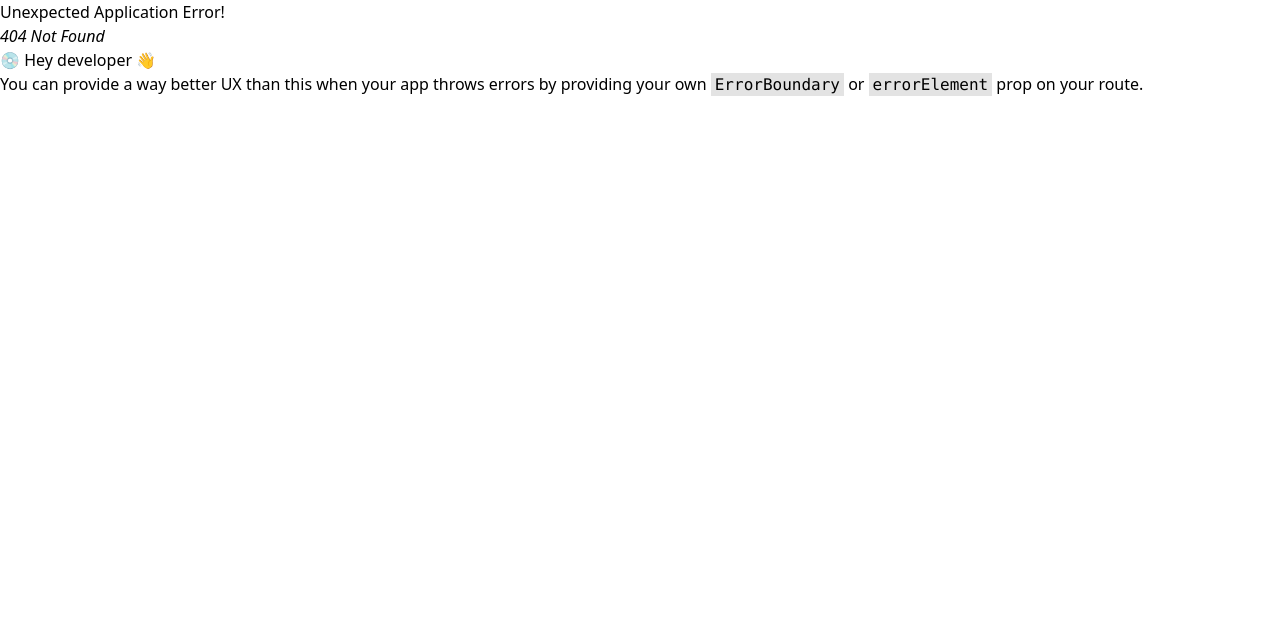
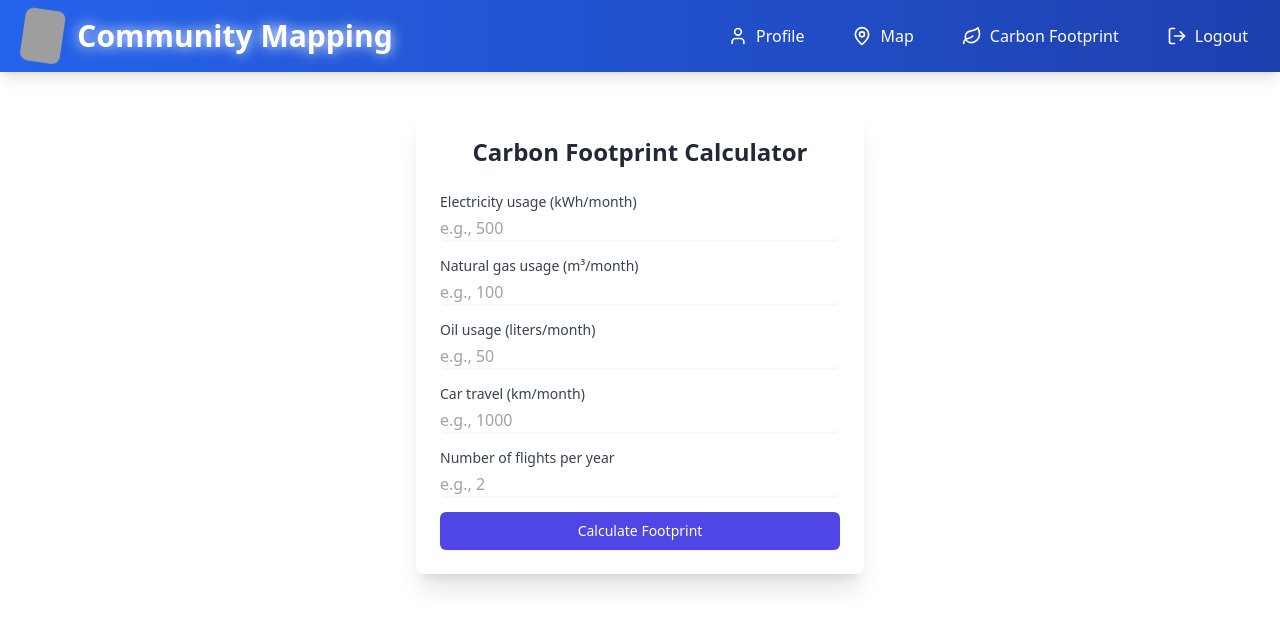
Before and after one commit to VinayakGaikwad101/hackathon_NASA, a React (Vite) app in the folder frontend/: page /carbon in a window 1280 px wide. Before the commit this address had no page. Shown: the top 628 px of the page. Built offline with nearby package versions, Linux system fonts and the light colour scheme; sample sign-in values are in the browser's storage; grey boxes are pictures that could not be loaded; the HTML template or start-up script is replaced by a standard one.

Commit message:
Carbon Footprint Tracker

```diff
--- a/frontend/src/App.jsx
+++ b/frontend/src/App.jsx
@@ -11,6 +11,7 @@ import LoggedNavbar from "./components/private/LoggedNavbar";
 import Profile from "./pages/private/Profile";
 import Map from "./pages/private/Map";
 import { ToastContainer } from "react-toastify";
+import CarbonFootprint from "./pages/private/CarbonFootprint";
 
 const App = () => {
   const router = createBrowserRouter([
@@ -70,6 +71,16 @@ const App = () => {
         </PrivateRoutes>
       ),
     },
+    {
+      path: "/carbon",
+      element: (
+        <PrivateRoutes>
+          <LoggedNavbar />
+          <CarbonFootprint />
+          <ToastContainer />
+        </PrivateRoutes>
+      ),
+    },
   ]);
 
   return <RouterProvider router={router}></RouterProvider>;
--- a/frontend/src/components/private/LoggedNavbar.jsx
+++ b/frontend/src/components/private/LoggedNavbar.jsx
@@ -3,7 +3,7 @@ import { Link, useNavigate } from "react-router-dom";
 import { ToastContainer } from "react-toastify";
 import { handleSuccess } from "../../utils/Toast";
 import { motion, AnimatePresence } from "framer-motion";
-import { MapPin, User, LogOut, Menu, X } from "lucide-react";
+import { MapPin, User, LogOut, Menu, X, Leaf } from "lucide-react";
 
 const LoggedNavbar = () => {
   const [isMenuOpen, setIsMenuOpen] = useState(false);
@@ -26,6 +26,7 @@ const LoggedNavbar = () => {
   const menuItems = [
     { title: "Profile", href: "/profile", icon: User },
     { title: "Map", href: "/map", icon: MapPin },
+    { title: "Carbon Footprint", href: "/carbon", icon: Leaf },
   ];
 
   const navVariants = {
--- /dev/null
+++ b/frontend/src/pages/private/CarbonFootprint.jsx
@@ -0,0 +1,177 @@
+import React, { useState, useEffect } from "react";
+import { motion } from "framer-motion";
+
+const CarbonFootprint = () => {
+  const [formData, setFormData] = useState({
+    electricity: "",
+    gas: "",
+    oil: "",
+    car: "",
+    flights: "",
+  });
+
+  const [footprint, setFootprint] = useState(null);
+
+  useEffect(() => {
+    const savedFootprint = localStorage.getItem("carbonFootprint");
+    if (savedFootprint) {
+      setFootprint(parseFloat(savedFootprint));
+    }
+  }, []);
+
+  const handleInputChange = (e) => {
+    const { name, value } = e.target;
+    setFormData((prevData) => ({
+      ...prevData,
+      [name]: value,
+    }));
+  };
+
+  const calculateFootprint = () => {
+    const { electricity, gas, oil, car, flights } = formData;
+
+    // These are rough estimates and should be refined for more accurate calculations
+    const electricityFootprint = parseFloat(electricity) * 0.4; // kg CO2 per kWh
+    const gasFootprint = parseFloat(gas) * 2.3; // kg CO2 per m3
+    const oilFootprint = parseFloat(oil) * 2.6; // kg CO2 per liter
+    const carFootprint = parseFloat(car) * 0.2; // kg CO2 per km
+    const flightsFootprint = parseFloat(flights) * 250; // kg CO2 per flight (assuming average flight)
+
+    const totalFootprint = (
+      electricityFootprint +
+      gasFootprint +
+      oilFootprint +
+      carFootprint +
+      flightsFootprint
+    ).toFixed(2);
+
+    setFootprint(totalFootprint);
+    localStorage.setItem("carbonFootprint", totalFootprint);
+  };
+
+  return (
+    <div className="max-w-md mx-auto mt-10 p-6 bg-white rounded-lg shadow-xl">
+      <h2 className="text-2xl font-bold mb-6 text-center text-gray-800">
+        Carbon Footprint Calculator
+      </h2>
+      <form onSubmit={(e) => e.preventDefault()} className="space-y-4">
+        <div>
+          <label
+            htmlFor="electricity"
+            className="block text-sm font-medium text-gray-700"
+          >
+            Electricity usage (kWh/month)
+          </label>
+          <input
+            type="number"
+            id="electricity"
+            required
+            name="electricity"
+            value={formData.electricity}
+            onChange={handleInputChange}
+            className="mt-1 block w-full rounded-md border-gray-300 shadow-sm focus:border-indigo-300 focus:ring focus:ring-indigo-200 focus:ring-opacity-50"
+            placeholder="e.g., 500"
+          />
+        </div>
+        <div>
+          <label
+            htmlFor="gas"
+            className="block text-sm font-medium text-gray-700"
+          >
+            Natural gas usage (m³/month)
+          </label>
+          <input
+            type="number"
+            id="gas"
+            name="gas"
+            required
+            value={formData.gas}
+            onChange={handleInputChange}
+            className="mt-1 block w-full rounded-md border-gray-300 shadow-sm focus:border-indigo-300 focus:ring focus:ring-indigo-200 focus:ring-opacity-50"
+            placeholder="e.g., 100"
+          />
+        </div>
+        <div>
+          <label
+            htmlFor="oil"
+            className="block text-sm font-medium text-gray-700"
+          >
+            Oil usage (liters/month)
+          </label>
+          <input
+            type="number"
+            id="oil"
+            name="oil"
+            required
+            value={formData.oil}
+            onChange={handleInputChange}
+            className="mt-1 block w-full rounded-md border-gray-300 shadow-sm focus:border-indigo-300 focus:ring focus:ring-indigo-200 focus:ring-opacity-50"
+            placeholder="e.g., 50"
+          />
+        </div>
+        <div>
+          <label
+            htmlFor="car"
+            className="block text-sm font-medium text-gray-700"
+          >
+            Car travel (km/month)
+          </label>
+          <input
+            type="number"
+            id="car"
+            name="car"
+            required
+            value={formData.car}
+            onChange={handleInputChange}
+            className="mt-1 block w-full rounded-md border-gray-300 shadow-sm focus:border-indigo-300 focus:ring focus:ring-indigo-200 focus:ring-opacity-50"
+            placeholder="e.g., 1000"
+          />
+        </div>
+        <div>
+          <label
+            htmlFor="flights"
+            className="block text-sm font-medium text-gray-700"
+          >
+            Number of flights per year
+          </label>
+          <input
+            type="number"
+            id="flights"
+            name="flights"
+            required
+            value={formData.flights}
+            onChange={handleInputChange}
+            className="mt-1 block w-full rounded-md border-gray-300 shadow-sm focus:border-indigo-300 focus:ring focus:ring-indigo-200 focus:ring-opacity-50"
+            placeholder="e.g., 2"
+          />
+        </div>
+        <motion.button
+          whileHover={{ scale: 1.05 }}
+          whileTap={{ scale: 0.95 }}
+          onClick={calculateFootprint}
+          className="w-full py-2 px-4 border border-transparent rounded-md shadow-sm text-sm font-medium text-white bg-indigo-600 hover:bg-indigo-700 focus:outline-none focus:ring-2 focus:ring-offset-2 focus:ring-indigo-500"
+        >
+          Calculate Footprint
+        </motion.button>
+      </form>
+      {footprint && (
+        <motion.div
+          initial={{ opacity: 0, y: 20 }}
+          animate={{ opacity: 1, y: 0 }}
+          transition={{ duration: 0.5 }}
+          className="mt-6 p-4 bg-green-100 rounded-md"
+        >
+          <h3 className="text-lg font-semibold text-green-800">
+            Your Carbon Footprint
+          </h3>
+          <p className="text-green-700">
+            Your estimated carbon footprint is{" "}
+            <span className="font-bold">{footprint}</span> kg CO2 per month.
+          </p>
+        </motion.div>
+      )}
+    </div>
+  );
+};
+
+export default CarbonFootprint;
```
